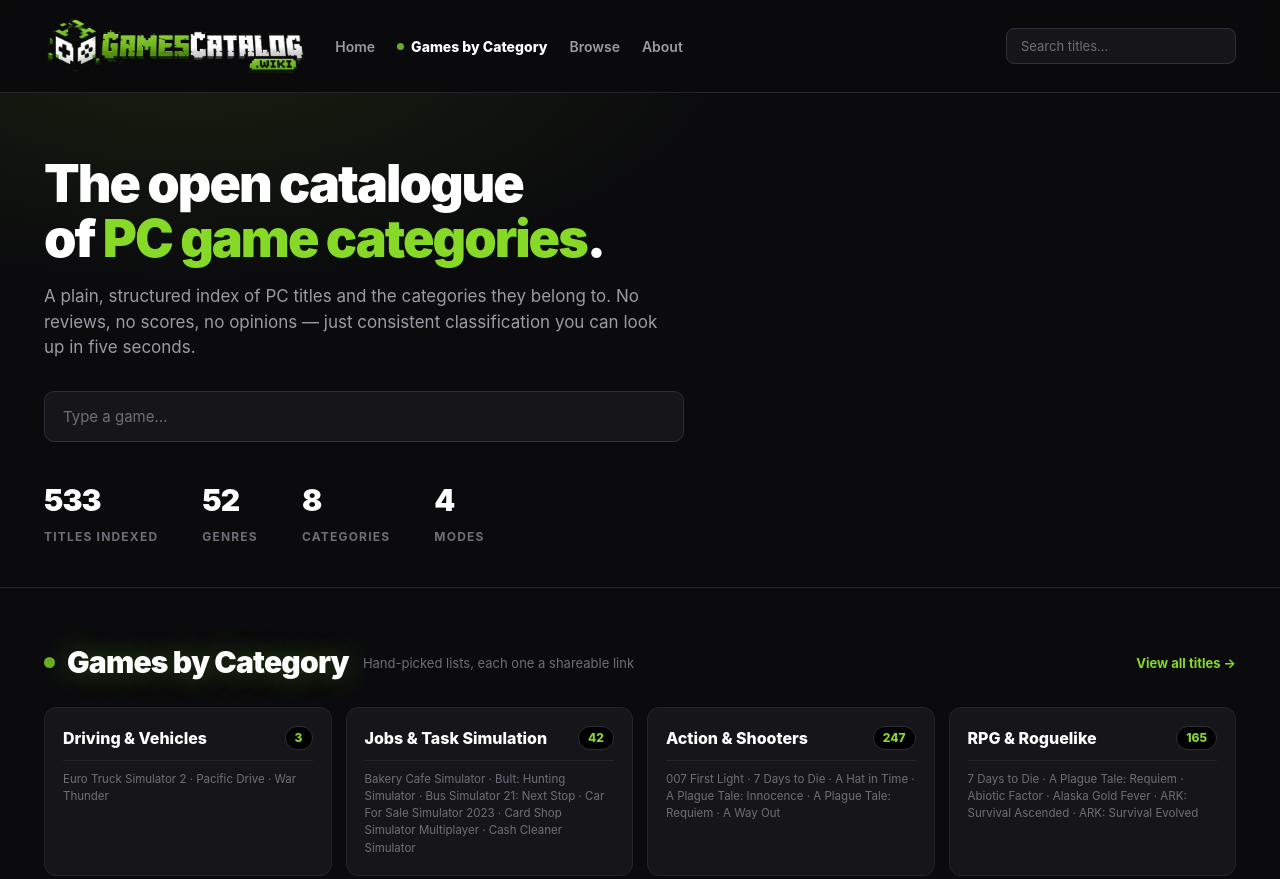
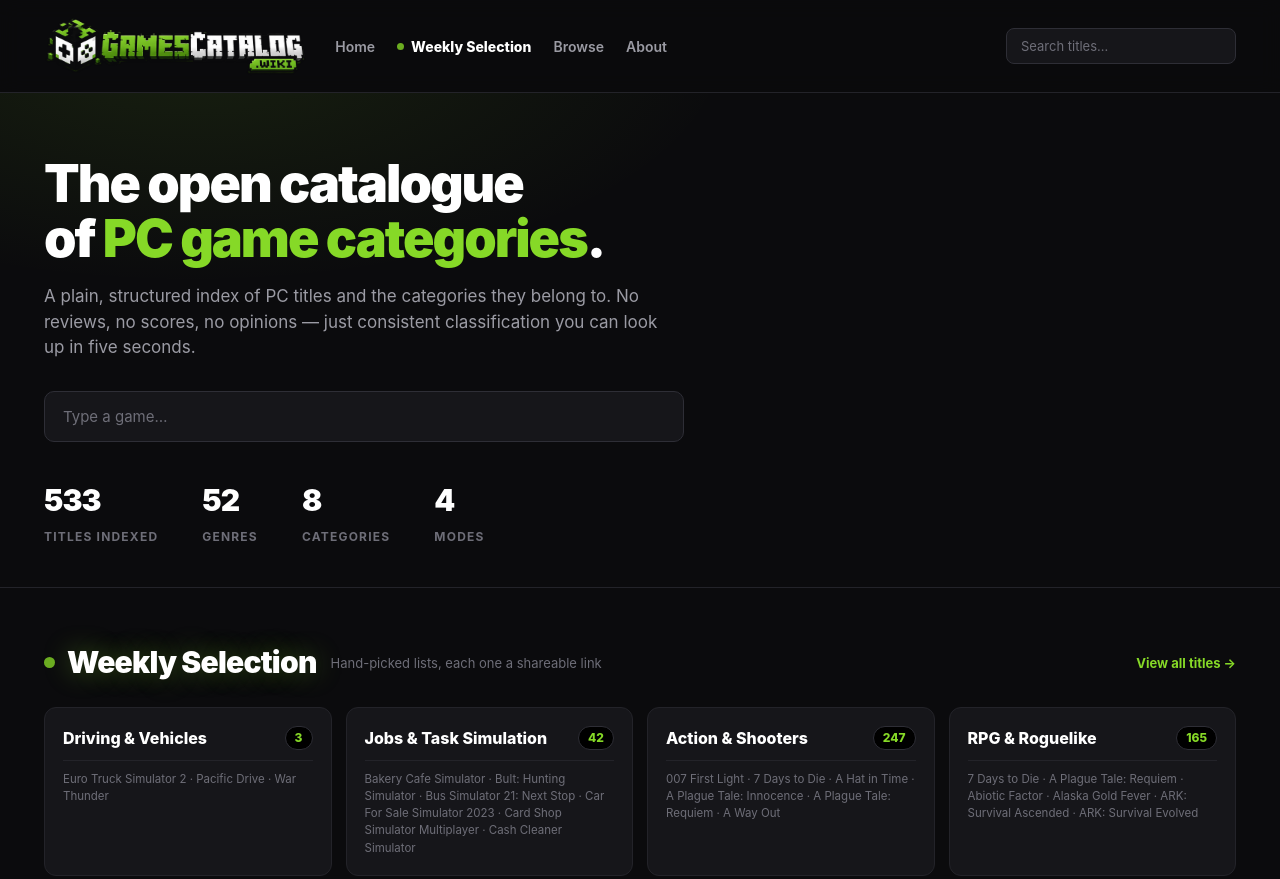
Before and after one commit to Gamescatalogwiki/games_catalog_wiki, a website: page index.html in a window 1280 px wide. Shown: the top 879 px of the page. Drawn offline with Linux system fonts and the light colour scheme.

Commit message:
Add files via upload

```diff
--- a/index.html
+++ b/index.html
@@ -18,7 +18,7 @@
     <a class="logo" href="./" data-nav="home"><img src="assets/logo.png" alt="gamescatalog.wiki" width="702" height="160"></a>
     <nav>
       <a href="./" data-nav="home">Home</a>
-      <a href="./#collections" data-nav="collections">Games by Category</a>
+      <a href="./#collections" data-nav="collections">Weekly Selection</a>
       <a href="./#browse" data-nav="browse">Browse</a>
       <a href="./#about" data-nav="about">About</a>
     </nav>
@@ -45,7 +45,7 @@
 <section id="collections" hidden>
   <div class="wrap">
     <div class="shead">
-      <h2>Games by Category</h2>
+      <h2>Weekly Selection</h2>
       <p>Hand-picked lists, each one a shareable link</p>
       <a href="#browse">View all titles →</a>
     </div>
@@ -132,7 +132,7 @@
   <div class="wrap">
     <div class="frow">
       <div class="fcol"><b>Catalogue</b>
-        <a href="./#collections" data-nav="collections">Games by Category</a>
+        <a href="./#collections" data-nav="collections">Weekly Selection</a>
         <a href="./#browse" data-nav="browse">All titles</a>
       </div>
       <div class="fcol"><b>Wiki</b>
```
